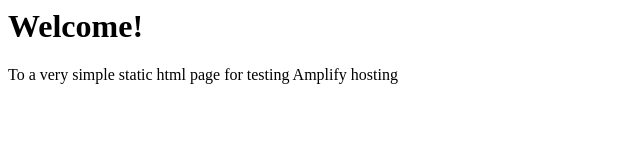
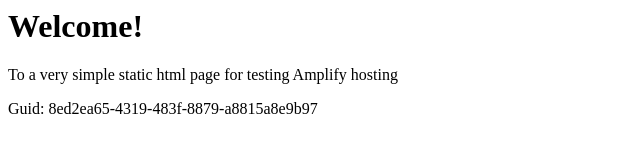
Before and after one commit to aws-aemilia-arn/Github-PR-Commit-Integration-Test-DoNotTouch-GitH-MJCD6L4M-v1-preprod-eu-north-1, a website: page src/index.html in a window 1280 px wide. Shown: the whole page, without its empty margins (0-640 px from the left). Drawn offline with Linux system fonts and the light colour scheme.

Commit message:
commit from integ tests

```diff
--- a/src/index.html
+++ b/src/index.html
@@ -1,3 +1,5 @@
+
+
 <html lang="en">
 
 <head>
@@ -10,6 +12,6 @@
 <body>
     <h1>Welcome!</h1>
     <p>To a very simple static html page for testing Amplify hosting</p>
-</body>
+    <p>Guid: 8ed2ea65-4319-483f-8879-a8815a8e9b97</p></body>
 
 </html>
```
